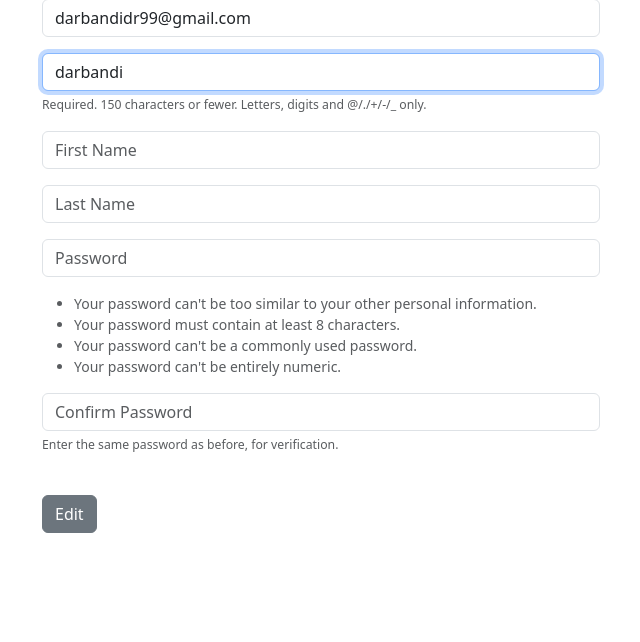
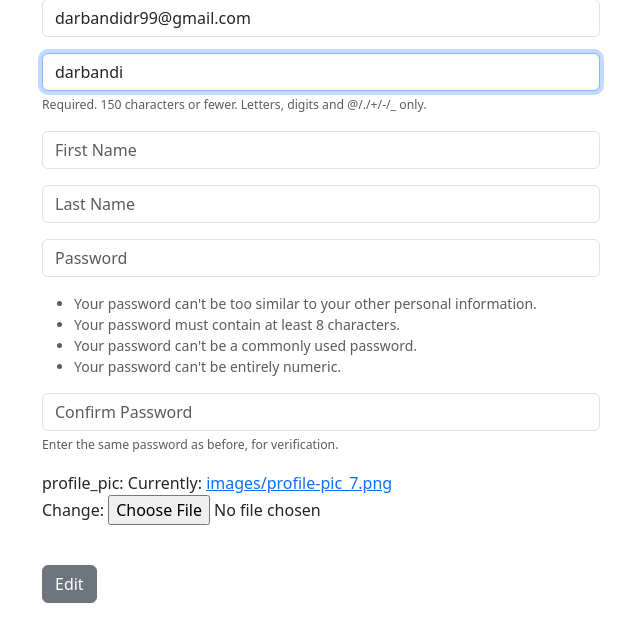
Before and after one commit to idarbandi/Twitter-WV1, a Django app: page /update_user in a window 1280 px wide. Shown: the part 137-779 px from the top of the page, without its empty margins (319-959 px from the left). Run offline with Django 3.2, Linux system fonts and the light colour scheme; a user stored in the database is signed in; data comes from the database, SQL or seed files in the repository; both versions use the stored data as it was after the commit.

Commit message:
profile pic form set

```diff
--- a/templates/update_user.html
+++ b/templates/update_user.html
@@ -3,9 +3,10 @@
    <div class="col-md-6 offset-md-3">
        <h1>Update User</h1>
       <br>
-      <form method="post">
+      <form method="post" enctype="multipart/form-data">
          {% csrf_token %}
-         {{ form.as_p }}
+         {{ user_form.as_p }}
+         {{ profile_form.as_p }}
          <br>
          <button type="submit" class="btn btn-secondary">Edit</button>
       </form>
--- a/twitter/forms.py
+++ b/twitter/forms.py
@@ -1,7 +1,15 @@
-from .models import Tweet
+from .models import Tweet, Profile
 from django import forms
 from django.contrib.auth.forms import UserCreationForm
 from django.contrib.auth.models import User
+
+
+class ProfilePicForm(forms.ModelForm):
+    profile_image = forms.ImageField(label="profile_pic")
+
+    class Meta:
+        model = Profile
+        fields = ('profile_image',)
 
 
 class TweetForm(forms.ModelForm):
--- a/twitter/views.py
+++ b/twitter/views.py
@@ -1,7 +1,7 @@
 from django.shortcuts import render, redirect
 from .models import Profile, Tweet
 from django.contrib import messages
-from .forms import TweetForm, SignUpForm
+from .forms import TweetForm, SignUpForm, ProfilePicForm
 from django.contrib.auth import authenticate, login, logout
 from django.contrib.auth.models import User
 from django.contrib.auth.forms import UserCreationForm
@@ -100,13 +100,16 @@ def register(request):
 def update_user(request):
     if request.user.is_authenticated:
         current_user = User.objects.get(id=request.user.id)
-        form = SignUpForm(request.POST or None, instance=current_user)
-        if form.is_valid():
-            form.save()
+        profile_user = Profile.objects.get(user__id=request.user.id)
+        user_form = SignUpForm(request.POST or None, request.FILES or None, instance=current_user)
+        profile_form = ProfilePicForm(request.POST or None, request.FILES or None, instance=profile_user)
+        if user_form.is_valid() and profile_form.is_valid():
+            user_form.save()
+            profile_form.save()
             login(request, current_user)
             messages.success(request, ("Your Profile Has Been Updated"))
             return redirect('home')
-        return render(request, 'update_user.html', {'form': form })
+        return render(request, 'update_user.html', {'user_form': user_form, 'profile_form': profile_form })
     else:
         messages.success(request, ("You Must Be Logged in to View This Page"))
         return redirect('home')
```
Also changed, not shown: db.sqlite3.
